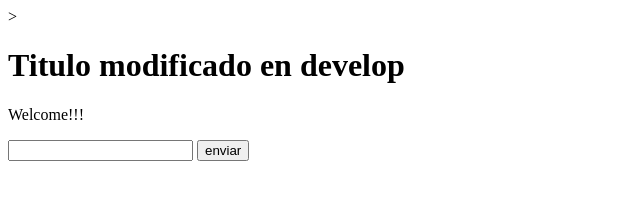
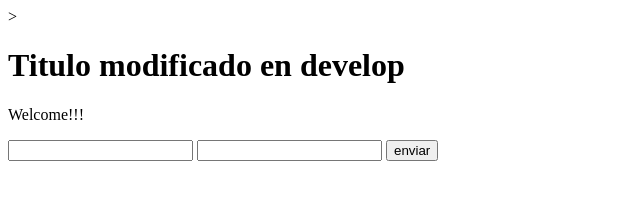
Before and after one commit to JasGT/Hello-Git, a plain HTML site: page index.html in a window 1280 px wide. Shown: the whole page, without its empty margins (0-640 px from the left). Drawn offline with Linux system fonts and the light colour scheme.

Commit message:
Se agrego last name

```diff
--- a/index.html
+++ b/index.html
@@ -10,7 +10,8 @@
         <h1>Titulo modificado en develop</h1>
         <p>Welcome!!!</p>
         <form action="#" method="get" >
-            <input type="text" name="firstName "/>
+            <input type="text" name="firstName" id="firstName" />
+            <input type="text" name="lastName" id="lastName" />
             <input type="button" value="enviar" />
         </form>
     </body>
```
